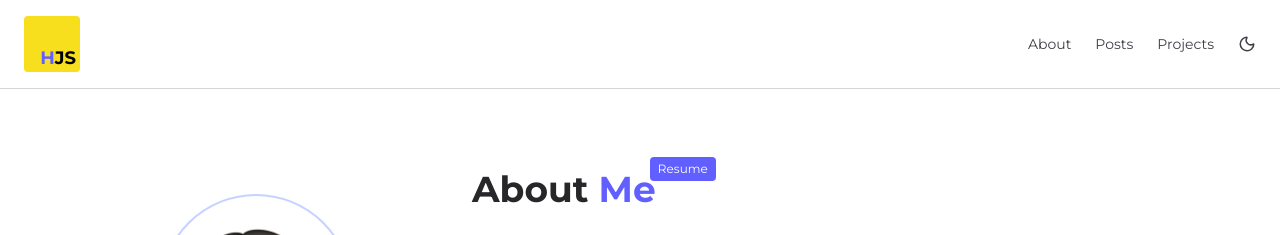
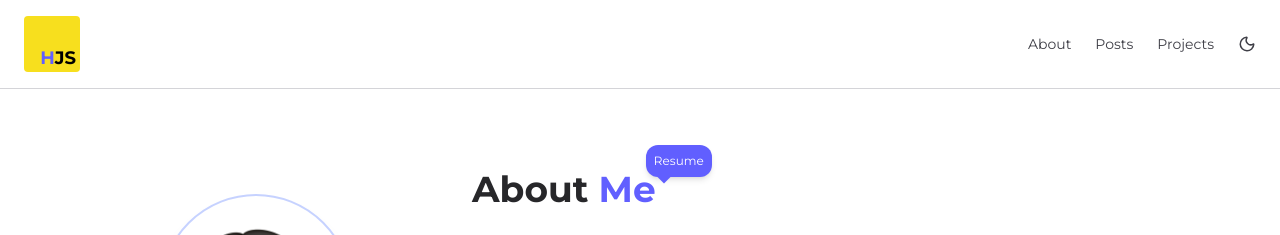
Before and after one commit to Jaeseokkong/NEXT-BLOG, a Next.js app: page /about in a window 1280 px wide. Shown: the top 235 px of the page. Built offline with nearby package versions, Linux system fonts and the light colour scheme; no server answers.

Commit message:
style(about): resume 버튼 말풍선 모양으로 수정

```diff
--- a/src/app/(site)/about/page.tsx
+++ b/src/app/(site)/about/page.tsx
@@ -11,9 +11,10 @@ export default function AboutPage() {
           <div className="md:col-span-2 space-y-6 leading-relaxed inline-block relative">
             <Link
               href="/resume"
-              className="absolute -top-3 -right-15 text-xs px-2 py-1 rounded bg-indigo-500 text-white"
+              className="absolute -top-6 -right-14 bg-indigo-500 text-white text-xs px-2 py-2 rounded-xl shadow-md"
             >
               Resume
+              <span className="absolute -bottom-1 left-3 w-3 h-3 bg-indigo-500 rotate-45"></span>
             </Link>
 
             <h1 className="text-4xl font-bold">
```
